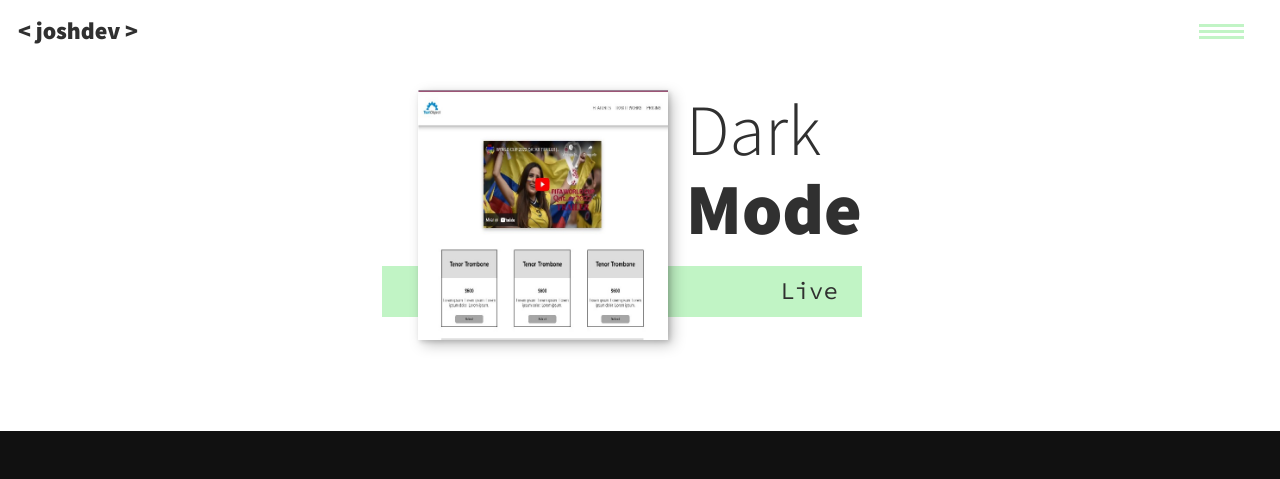
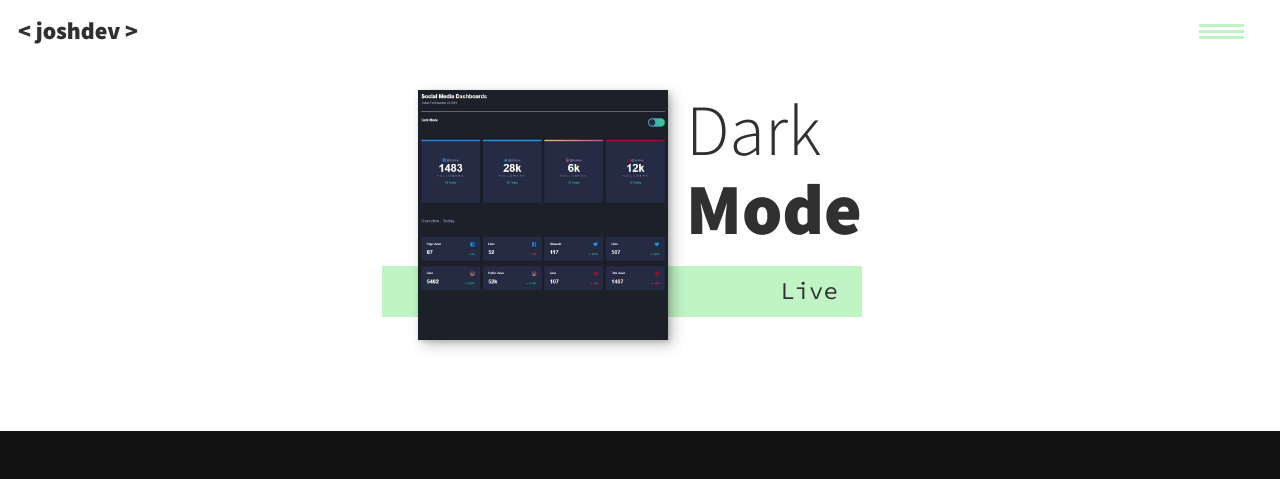
Before and after one commit to josh-hrr/portfolio, a plain HTML site: page portfolio-item3.html in a window 1280 px wide. Shown: the top 479 px of the page. Drawn offline with nearby package versions, Linux system fonts and the light colour scheme.

Commit message:
Update portfolio-item3.html

```diff
--- a/portfolio-item3.html
+++ b/portfolio-item3.html
@@ -47,7 +47,7 @@
                 Dark<strong>Mode</strong>
             </h1>
             <p class="section__subtitle section__subtitle--intro"><a class="intro__link" target="_blank" href="https://josh-hrr.github.io/dark-mode-demo/">Live</a></p>
-            <img class="intro__image" src="/portfolio/img/landing3.JPG" alt="a picture">
+            <img class="intro__image" src="/portfolio/img/dark-mode-project.JPG" alt="a picture">
 
         </section>
 
```
